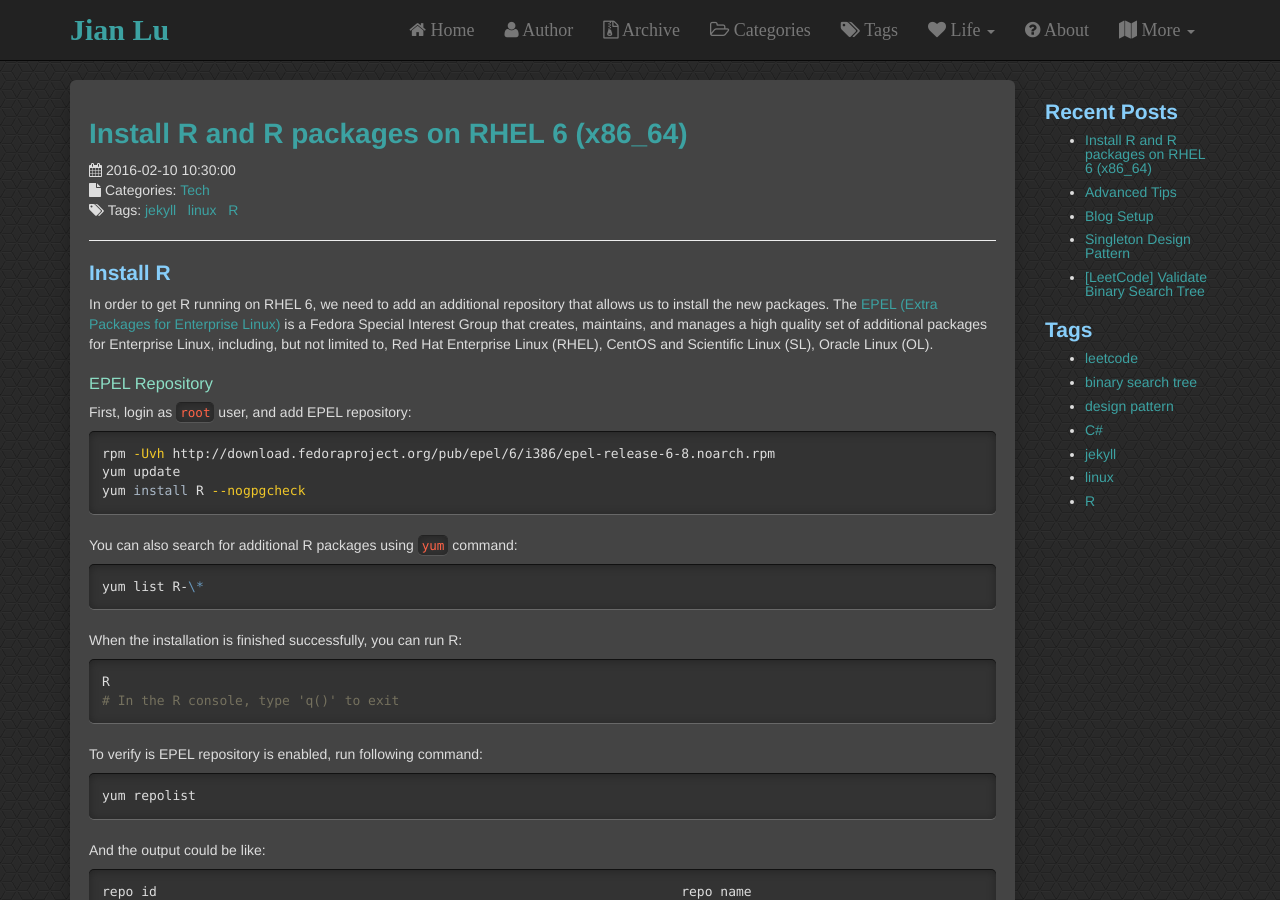
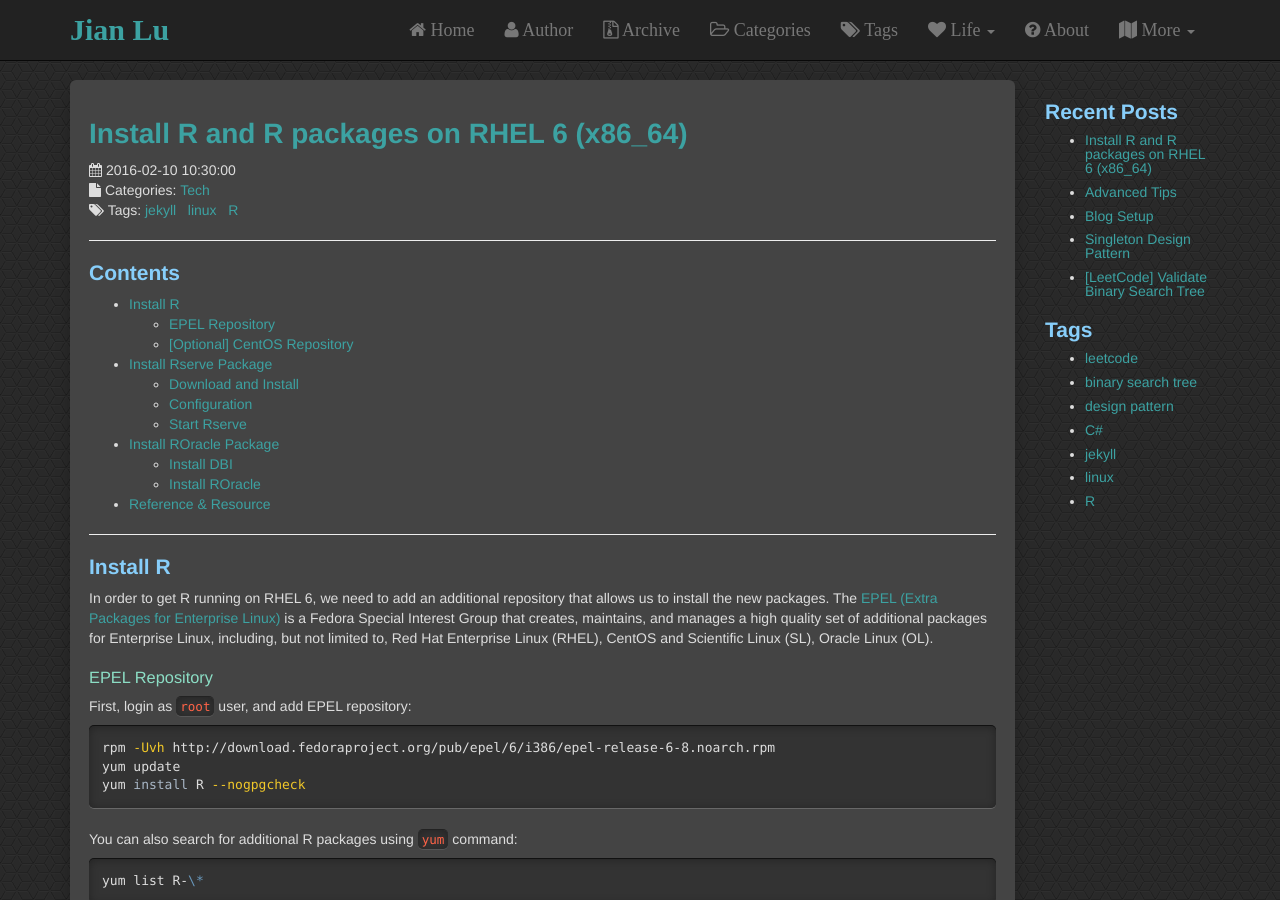
Before and after one commit to JianLu/jianlu.github.io, a Jekyll site: the page built from _posts/2016-02-10-Install-R-and-R-Packages-on-RHEL6.md, in a window 1280 px wide and 900 px high. Built offline with Jekyll 4.4.1, drawn with Linux system fonts in a browser that asks for light colours; comment, search, counter and statistics services are not loaded; some of the changed text lies outside the part shown.

Commit message:
add post

```diff
--- a/_posts/2016-02-10-Install-R-and-R-Packages-on-RHEL6.md
+++ b/_posts/2016-02-10-Install-R-and-R-Packages-on-RHEL6.md
@@ -5,6 +5,14 @@ date: 2016-02-10 10:30
 categories: [Tech]
 tags: [jekyll, linux, R]
 description: Introduction of installing R and R packages in RedHat 6
+---
+
+## Contents
+{:.no_toc}
+
+* TOC
+{:toc}
+
 ---
 
 ## Install R
@@ -203,10 +211,15 @@ library(ROracle)
 
 For more details about installing ROracle, please refer to <https://cran.r-project.org/web/packages/ROracle/INSTALL>.
 
-## Reference
+<span class="anchor" id="reference"></span>
 
-- [R RPMS - CRAN](https://cran.r-project.org/bin/linux/redhat/README)
+## Reference & Resource
+
 - [How to Enable EPEL for RHEL/CentOS](http://www.tecmint.com/how-to-enable-epel-repository-for-rhel-centos-6-5/)
 - [Install R in Linux](http://www.jason-french.com/blog/2013/03/11/installing-r-in-linux/)
-- [Rserve Webpage](https://rforge.net/Rserve/)
 - [ROracle CRAN](https://cran.r-project.org/web/packages/ROracle/index.html)
+- [R RPMs](https://cran.r-project.org/bin/linux/redhat/README "R RPMS for Fedora, Red Hat Enterprise Linux and Derivatives")
+
+
+* [EPEL R RPM files](https://dl.fedoraproject.org/pub/epel/6/x86_64/repoview/letter_r.group.html "EPEL Repository with letter R")
+* [Rserve Webpage](https://rforge.net/Rserve/)
```
Also changed, not shown: _posts/2014-12-30-singleton-design-pattern.md (+4 -9 lines).
